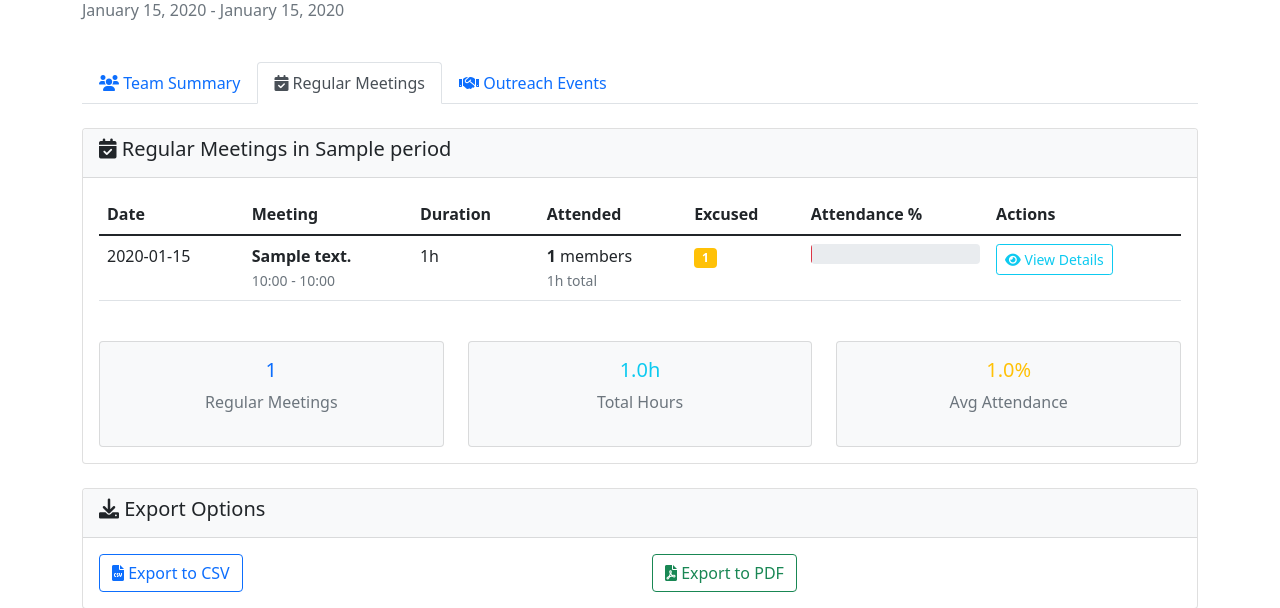
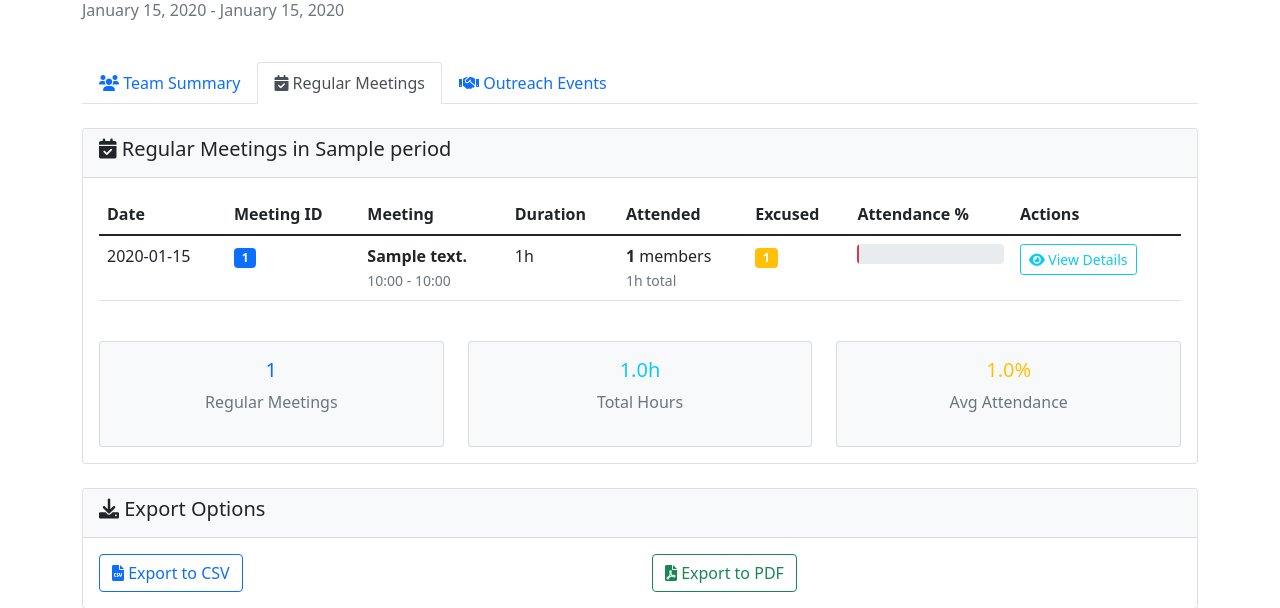
Before and after one commit to ApesofWrath/attendbot2.0, a Flask app: template templates/attendance_report.html in a window 1280 px wide, after a click on "Regular Meetings". Shown: the part 165-773 px from the top of the page. Run offline with Flask 3, Linux system fonts and the light colour scheme; tables that the repository leaves empty hold one stand-in row (values such as "Sample post"); the template is opened without the code that fills it: values that come from a table or form of the project are taken from there, most other values are stand-ins (such as "Sample title", 1, 10 or a date in 2020).

Commit message:
Add meeting IDs to attendance reports
- Add Meeting ID column to regular meetings table with blue badges
- Add Meeting ID column to outreach meetings table with green badges
- Meeting IDs are displayed as colored badges for easy identification
- Helps users reference specific meetings when using Slack commands

```diff
--- a/templates/attendance_report.html
+++ b/templates/attendance_report.html
@@ -165,6 +165,7 @@
                                 <thead>
                                     <tr>
                                         <th>Date</th>
+                                        <th>Meeting ID</th>
                                         <th>Meeting</th>
                                         <th>Duration</th>
                                         <th>Attended</th>
@@ -177,6 +178,9 @@
                                     {% for meeting_data in regular_meetings_data %}
                                     <tr>
                                         <td>{{ meeting_data.meeting.start_time.strftime('%Y-%m-%d') }}</td>
+                                        <td>
+                                            <span class="badge bg-primary">{{ meeting_data.meeting.id }}</span>
+                                        </td>
                                         <td>
                                             <strong>{{ meeting_data.meeting.description }}</strong><br>
                                             <small class="text-muted">
@@ -279,6 +283,7 @@
                                 <thead>
                                     <tr>
                                         <th>Date</th>
+                                        <th>Meeting ID</th>
                                         <th>Event</th>
                                         <th>Duration</th>
                                         <th>Attended</th>
@@ -291,6 +296,9 @@
                                     {% for meeting_data in outreach_meetings_data %}
                                     <tr>
                                         <td>{{ meeting_data.meeting.start_time.strftime('%Y-%m-%d') }}</td>
+                                        <td>
+                                            <span class="badge bg-success">{{ meeting_data.meeting.id }}</span>
+                                        </td>
                                         <td>
                                             <strong>{{ meeting_data.meeting.description }}</strong><br>
                                             <small class="text-muted">
```
